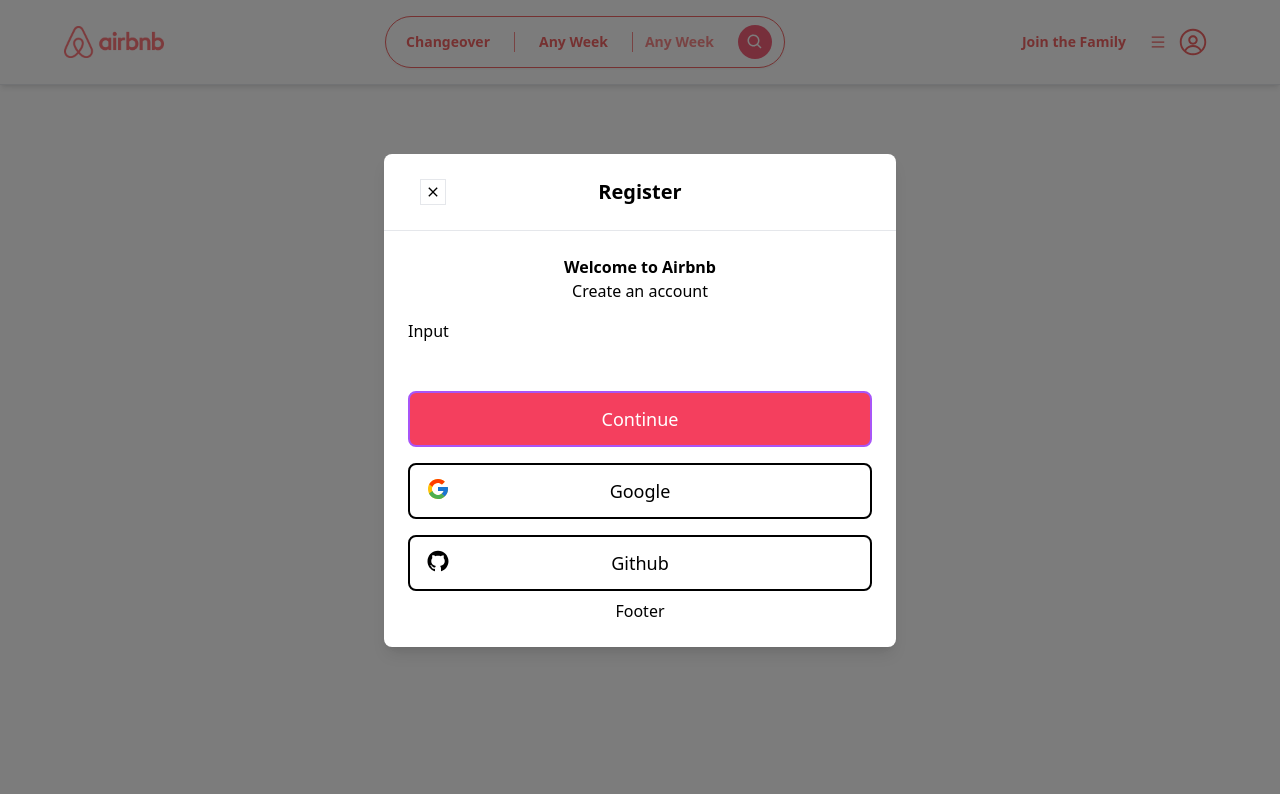
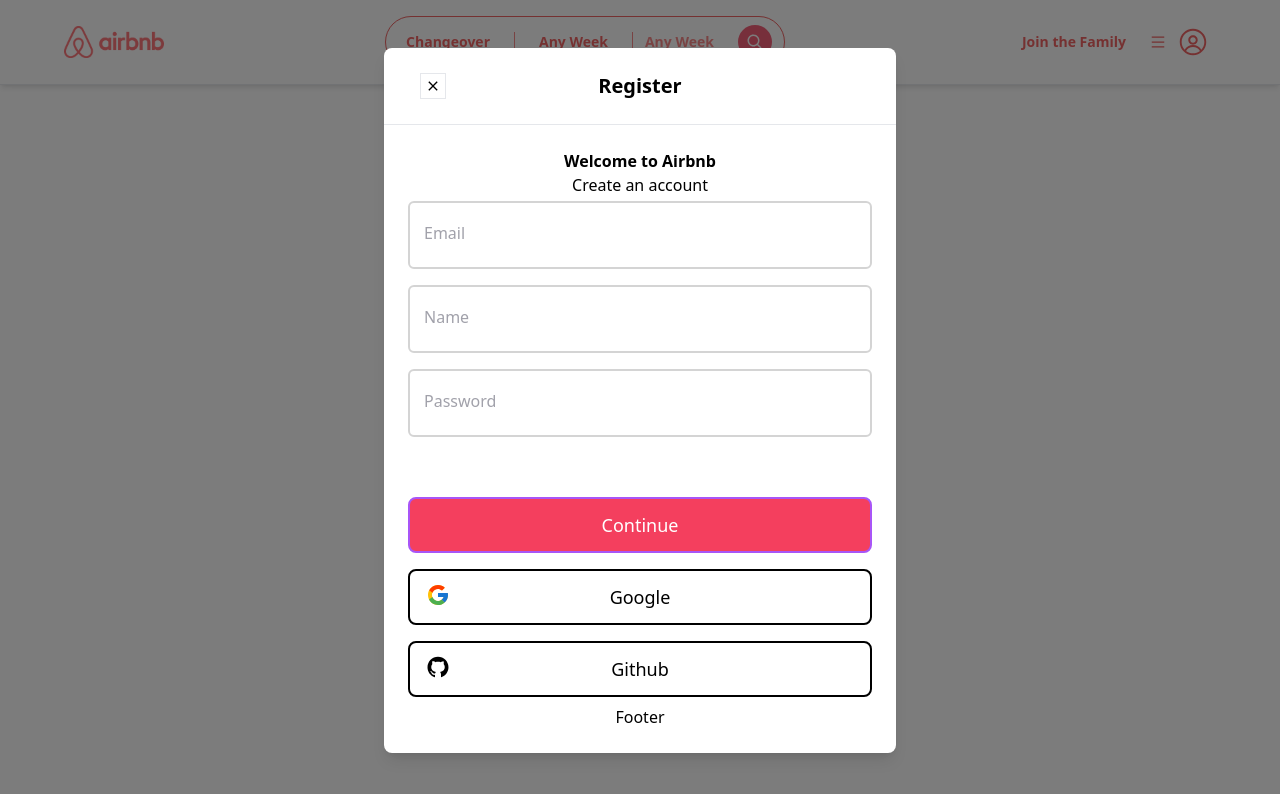
Before and after one commit to raamadithyan/proj_one, a Next.js app: page / in a window 1280 px wide. Shown: the top 794 px of the page. Built offline with nearby package versions, Linux system fonts and the light colour scheme.

Commit message:
added input for email name password

```diff
--- a/app/components/input/Input.tsx
+++ b/app/components/input/Input.tsx
@@ -1,6 +1,7 @@
 'use client'
 
 import { FieldErrors, FieldValues, UseFormRegister } from "react-hook-form";
+import { BiDollar } from "react-icons/bi";
 
 interface inputProps{
 id:string;
@@ -28,7 +29,52 @@
     }
     ) => {
   return (
-    <div>Input</div>
+    <div className="w-full relative">
+      {formatPrice && (
+        <BiDollar size={24}
+        className="
+        text-neutral-700
+        absolute top-5
+        left-2
+        "/>
+      )}
+
+      <input  id={id}
+      {...register(id,{required})}
+      placeholder=" "
+      disabled={disabled}
+      type={type}
+      className={`
+      peer w-full p-4 pt-6 font-light bg-white
+      rounded-md outline-none transition -translate-y-3
+      disabled:opacity-70 disabled:cursor-not-allowed border-2
+      ${formatPrice?'pl-9':'pl-4'}
+      ${errors[id]?'border-rose-500':'border-neutral-300'}
+      ${errors[id]?'focus:border-rose-500':'focus:border-black'}
+
+
+      `}
+
+      />
+      <label
+      className={`
+      absolute duration-150 top-5
+      transform z-10 origin-[0]
+      ${formatPrice?'left-9':'left-4'}
+      peer-placeholder-shown:scale-100
+      peer-placeholder-shown:-translate-y-3
+      peer-focus:scale-75
+      peer-focus:-translate-y-7
+      ${errors[id]?'text-rose-500':'text-zinc-400'}
+
+
+
+      `}
+      >{label}</label>
+
+
+
+      </div>
   )
 }
 
--- a/app/components/modals/RegisterModal.tsx
+++ b/app/components/modals/RegisterModal.tsx
@@ -36,7 +36,27 @@
 title='Welcome to Airbnb'
 subtitle='Create an account '
   />
-  <Input  />
+  <Input  id='email' type='text'
+  label='Email'
+  disabled={loading}
+  register={register}
+  errors={errors}
+  required
+  />
+  <Input  id='name' type='text'
+  label='Name'
+  disabled={loading}
+  register={register}
+  errors={errors}
+  required
+  />
+  <Input  id='password' type='password'
+  label='Password'
+  disabled={loading}
+  register={register}
+  errors={errors}
+  required
+  />
 </div>
 
 const footerContent = <div> Footer</div>
```
